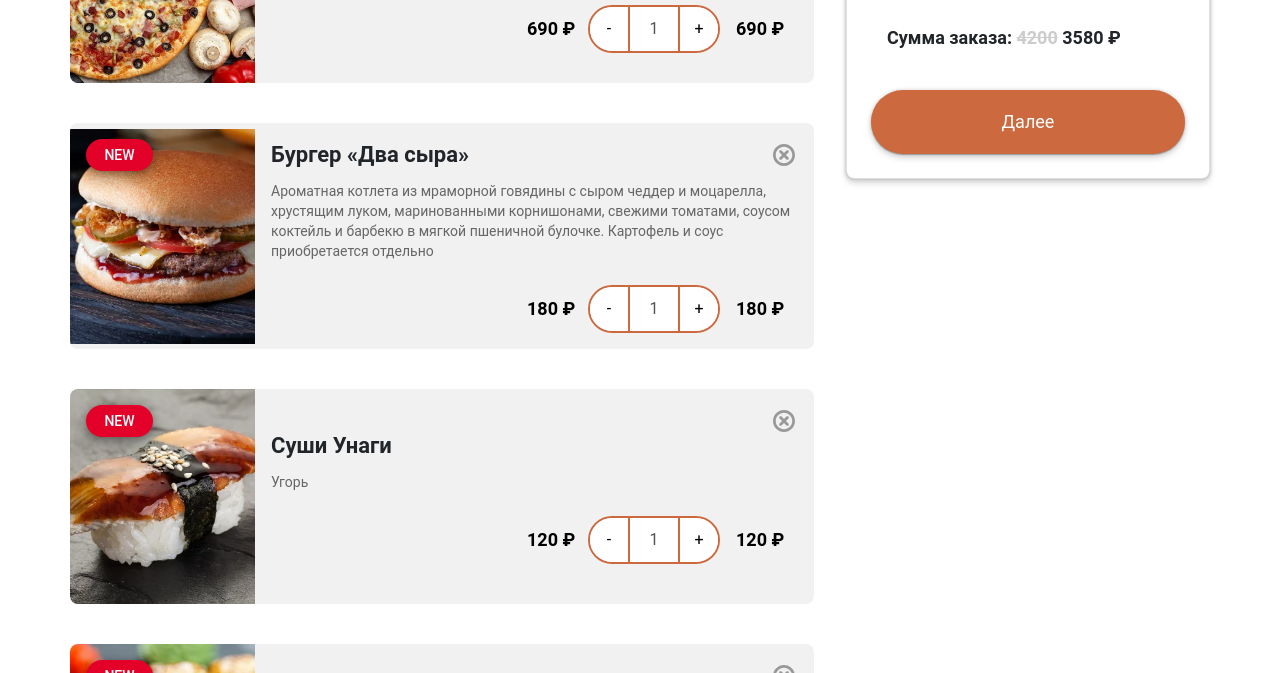
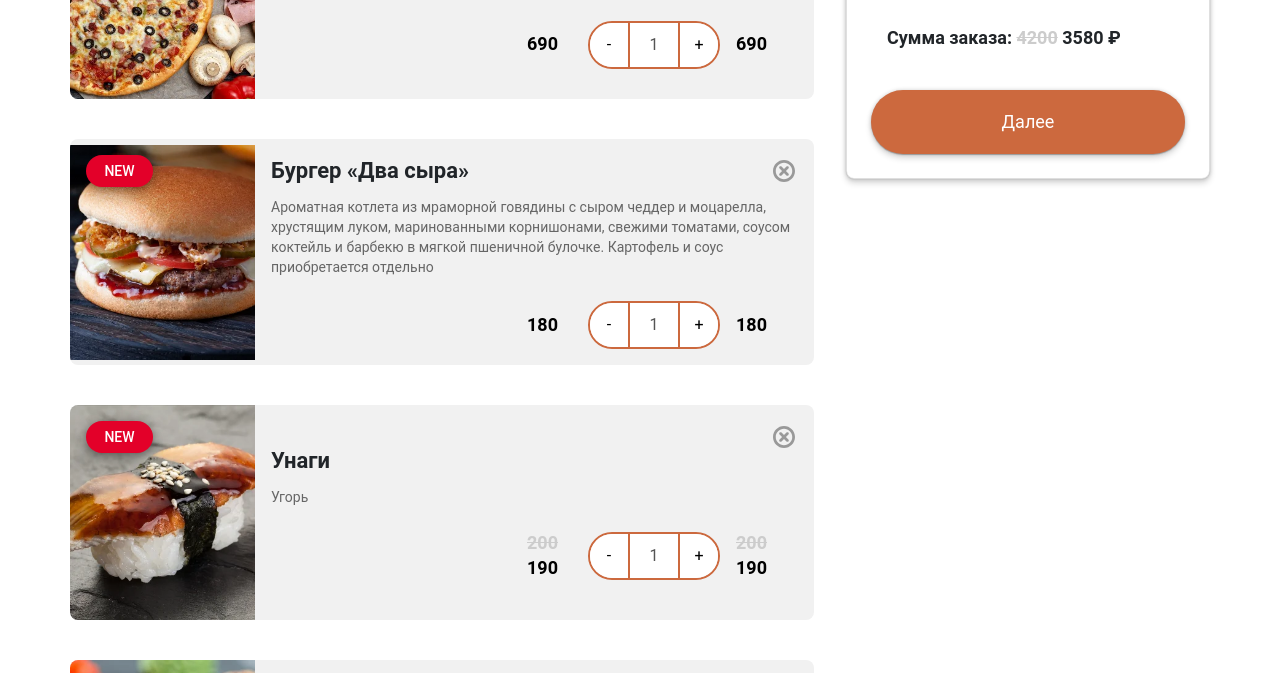
Before and after one commit to inkinyam/bootstrap-test, a plain HTML site: page index.html in a window 1280 px wide. Shown: the part 628-1301 px from the top of the page. Drawn offline with Linux system fonts and the light colour scheme.

Commit message:
немного практики с ООП, создан класс карточек в заказе и некоторая функциональность

```diff
--- a/index.html
+++ b/index.html
@@ -130,7 +130,12 @@
       <div class="row m-0">
 
       <!--карточки с заказом -->
-        <div class="col-lg-8 col-12 p-0 pe-lg-3 mt-md-3">
+        <div class="col-lg-8 col-12 p-0 pe-lg-3 mt-md-3 ">
+          <div class="card-place">
+
+
+          </div>
+          <!--
           <div class="container p-0  mb-1 mb-md-4">
             <div class="row m-0">
               <div class="col-12 p-0">
@@ -306,7 +311,7 @@
               </div>
             </div>
           </div>
-
+        -->
 
           <div class="container p-0 pt-md-4 pt-3">
             <p class="text-headers mb-md-3 mb-0 ps-lg-0 ps-3"> Подарки</p>
@@ -586,11 +591,54 @@
         <button class="popup-btn w-100 mt-4">В корзину • <span class="text-headers-unactive text-decoration-line-through">940</span> • 659 ₽</button>
       </div>
     </div>
-
 </template>
 
 
-  <script type="text/javascript" src="./scripts/script.js"></script>
+<template id="card-template">
+  <div class="container p-0 mb-1 mb-md-4 pt-md-3 orderCardsItem">
+    <div class="row m-0">
+      <div class="col-12 p-0">
+        <div class="card cards overflow-hidden order-cards">
+          <div class="container p-0">
+            <div class="row m-0 align-items-center ">
+                <img src="./image/pizza-suprim.png" alt="Суприм" class=" col-md-3 col-6 g-0 m-0 card__image-left">
+                <p class="card__label-new d-none d-md-block card__label">NEW </p>
+                <h3 class="card-img-overlay d-block d-md-none m-0 align-middle text-min-card orderCardsItem__overlay ">Суприм</h3>
+                <div class="card-img-overlay d-block d-md-none m-0 align-middle card-cover"></div>
+                <div class="col-md-9 col-6 g-0 ">
+                <div class="card-body p-md-3 p-0 d-flex flex-column">
+                  <div class="d-none d-md-block">
+                    <button type="button" class="btn card__del-button"></button>
+                    <h3 class="card-title text-card-header cards-header orderCardsItem__header">Суприм</h3>
+                    <p class="card-text text-color-black-60 text-card-body mt-10 mb-4 cards-composition orderCardsItem__description">Соус томатный, сыр моцарелла, колбаса пепперони, ветчина, лук, сладкий перец, грибной микс, свинина, говядина, оливки черные</p>
+                  </div>
+                  <div class="d-flex flex-row  m-0 align-self-center align-self-md-end align-items-center">
+                    <div class="price-box  d-none d-md-block">
+                      <span class="text-prices text-headers-unactive text-decoration-line-through orderCardsItem__discount d-inline">560</span>
+                      <p class="text-prices d-inline  orderCardsItem__price">690 &#8381;</p>
+                    </div>
+
+                    <div class="btn-block me-lg-3 me-3">
+                      <button type="button" class="card__button card__left-button">-</button>
+                      <input type="text"  class="card__button card__buttons-counter " value="1" placeholder="1" disabled>
+                      <button type="button" class="card__button card__right-button">+</button>
+                    </div>
+                    <div class="price-box">
+                      <span class="text-prices d-inline text-headers-unactive text-decoration-line-through orderCardsItem__discount orderCardsItem__discount-final">560</span>
+                      <p class="text-prices d-inline  orderCardsItem__price orderCardsItem__price-final">690 &#8381;</p>
+                    </div>
+                  </div>
+                 </div>
+              </div>
+            </div>
+          </div>
+        </div>
+      </div>
+    </div>
+  </div>
+</template>
+
+  <script type="module" src="./scripts/script.js"></script>
 
 </body>
 </html>
--- /dev/null
+++ b/scripts/Card.js
@@ -0,0 +1,85 @@
+export default
+class Card {
+  constructor (data, template) {
+    this._img         = data.img;
+    this._title       = data.title;
+    this._description = data.description;
+    this._price       = data.price;
+    this._discount    = data.discount;
+    this._label       = data.label;
+    this._template    = template;
+  }
+
+  _renderCard () {
+    const cardElement = this._template.querySelector('.orderCardsItem').cloneNode(true);
+    const cardImage = cardElement.querySelector('.card__image-left');
+    const ArrayPrices = Array.from(cardElement.querySelectorAll('.orderCardsItem__price'));
+    const ArrayDiscounts = Array.from(cardElement.querySelectorAll('.orderCardsItem__discount'));
+
+    cardImage.src = this._img;
+    cardImage.alt = this._title;
+    cardElement.querySelector('.orderCardsItem__overlay').textContent     = this._title;
+    cardElement.querySelector('.orderCardsItem__header').textContent      = this._title;
+    cardElement.querySelector('.orderCardsItem__description').textContent = this._description;
+    cardElement.querySelector('.card__label').classList.add(this._label);
+
+    ArrayPrices.forEach(item => {
+      item.textContent = this._price;
+    })
+    ArrayDiscounts.forEach(item => {
+      item.textContent = this._discount;
+    })
+
+    this._cardElement = cardElement;
+  }
+
+  _setMinusListener (cardElement) {
+    const cardCounter = cardElement.querySelector('.card__buttons-counter');
+    const finalPrice = cardElement.querySelector('.orderCardsItem__price-final');
+    const finalDiscount = cardElement.querySelector('.orderCardsItem__discount-final');
+    cardElement.querySelector('.card__left-button').addEventListener('click', (evt) => {
+      if (cardCounter.value === '0') {
+        evt.target.closest('.orderCardsItem').remove();
+      } else {
+        cardCounter.value = parseInt(cardCounter.value) - 1;
+        finalPrice.textContent = parseInt(finalPrice.textContent)-parseInt(this._price);
+        finalDiscount.textContent = parseInt(finalDiscount.textContent)-parseInt(this._discount);
+      }
+    })
+    }
+
+
+   _setPlusListener (cardElement) {
+    const cardCounter = cardElement.querySelector('.card__buttons-counter');
+    const finalPrice = cardElement.querySelector('.orderCardsItem__price-final');
+    const finalDiscount = cardElement.querySelector('.orderCardsItem__discount-final');
+    cardElement.querySelector('.card__right-button').addEventListener('click', (evt) => {
+      cardCounter.value = parseInt(cardCounter.value) + 1;
+      finalPrice.textContent = parseInt(finalPrice.textContent)+parseInt(this._price);
+      finalDiscount.textContent = parseInt(finalDiscount.textContent)+parseInt(this._discount); //проверить, если переменная пустая, ничего не делать
+
+    });
+   }
+
+   _setClickListener (cardElement) {
+     cardElement.addEventListener('click', ()=>{
+       //вызвать функцию открытия большого попапа
+     })
+   }
+
+  _setDeleteButtonListener (cardElement) {
+    cardElement.querySelector('.card__del-button').addEventListener('click', (evt) => {
+      evt.target.closest('.orderCardsItem').remove();
+    });
+  }
+
+   createCard () {
+    this._renderCard();
+    this._setMinusListener(this._cardElement);
+    this._setPlusListener(this._cardElement);
+    this._setClickListener(this._cardElement);
+    this._setDeleteButtonListener(this._cardElement);
+
+    return this._cardElement;
+   }
+}
--- /dev/null
+++ b/scripts/cards.js
@@ -0,0 +1,35 @@
+export let cardArray = [ { img: './image/pizza-bbq.png',
+            title: 'Чизбургер барбекю',
+            description: 'Соус коктейль, фарш из отборной говядины, маринованные огурцы, спелые томаты, сыр моцарелла, сыр чеддер, соус барбекю, хрустящий лук',
+            price: '560',
+            discount: '888',
+            label: 'd-lg-none'},
+
+            { img: './image/pizza-suprim.png',
+              title: 'Суприм',
+              description: 'Соус томатный, сыр моцарелла, колбаса пепперони, ветчина, лук, сладкий перец, грибной микс, свинина, говядина, оливки черные',
+              price: '690',
+              discount: '',
+              label: 'card__label-new'},
+
+            { img: './image/burger.png',
+              title: 'Бургер «Два сыра»',
+              description: 'Ароматная котлета из мраморной говядины с сыром чеддер и моцарелла, хрустящим луком, маринованными корнишонами, свежими томатами, соусом коктейль и барбекю в мягкой пшеничной булочке. Картофель и соус приобретается отдельно',
+              price: '180',
+              discount: '',
+              label: 'card__label-new'},
+
+            { img: './image/sushi.png',
+              title: 'Унаги',
+              description: 'Угорь',
+              price: '190',
+              discount: '200',
+              label: 'card__label-new'},
+
+            { img: './image/sushi-2.png',
+              title: 'Умэ',
+              description: 'Лосось, угорь, сыр «Филадельфия», авокадо',
+              price: '120',
+              discount: '',
+              label: 'card__label-new'}
+]
--- a/scripts/script.js
+++ b/scripts/script.js
@@ -1,8 +1,13 @@
+import {cardArray} from './cards.js';
+import Card from './Card.js';
+
 // контейнер для попапа
 const bigPopup = document.querySelector('.popup');
 
 // массив карточек
 const cards = Array.from(document.querySelectorAll('.order-cards'));
+
+const cardPlace = document.querySelector('.card-place');
 
 //Создаем заполненный попап
 const createPopup = (header, composition, img) => {
@@ -47,7 +52,16 @@ document.addEventListener('keydown', evt => {
       bigPopup.classList.remove('d-block');
       bigPopup.classList.add('d-none');
 
-      bigPopup.lastElementChild.remove();
-      console.log(bigPopup.children);
+      bigPopup.innerHTML = '';
   }
 })
+
+
+
+
+const cardTemplate    = document.querySelector('#card-template').content;
+
+cardArray.forEach (item => {
+  let newCard = new Card (item, cardTemplate);
+  cardPlace.append(newCard.createCard());
+})
--- a/style/cards.css
+++ b/style/cards.css
@@ -15,7 +15,12 @@
   height: 215px;
 }
 
+.card__label {
+  display: none;
+}
+
 .card__label-new {
+  display: block;
   position: absolute;
   top: 16px;
   left: 16px;
@@ -34,6 +39,7 @@
 }
 
 .card__label-present {
+  display: block;
   position: absolute;
   top: 16px;
   left: 16px;
@@ -51,6 +57,10 @@
   margin: 0;
 }
 
+.price-box {
+  width: 61px;
+
+}
 
 .btn-block{
   height: 48px;
```
